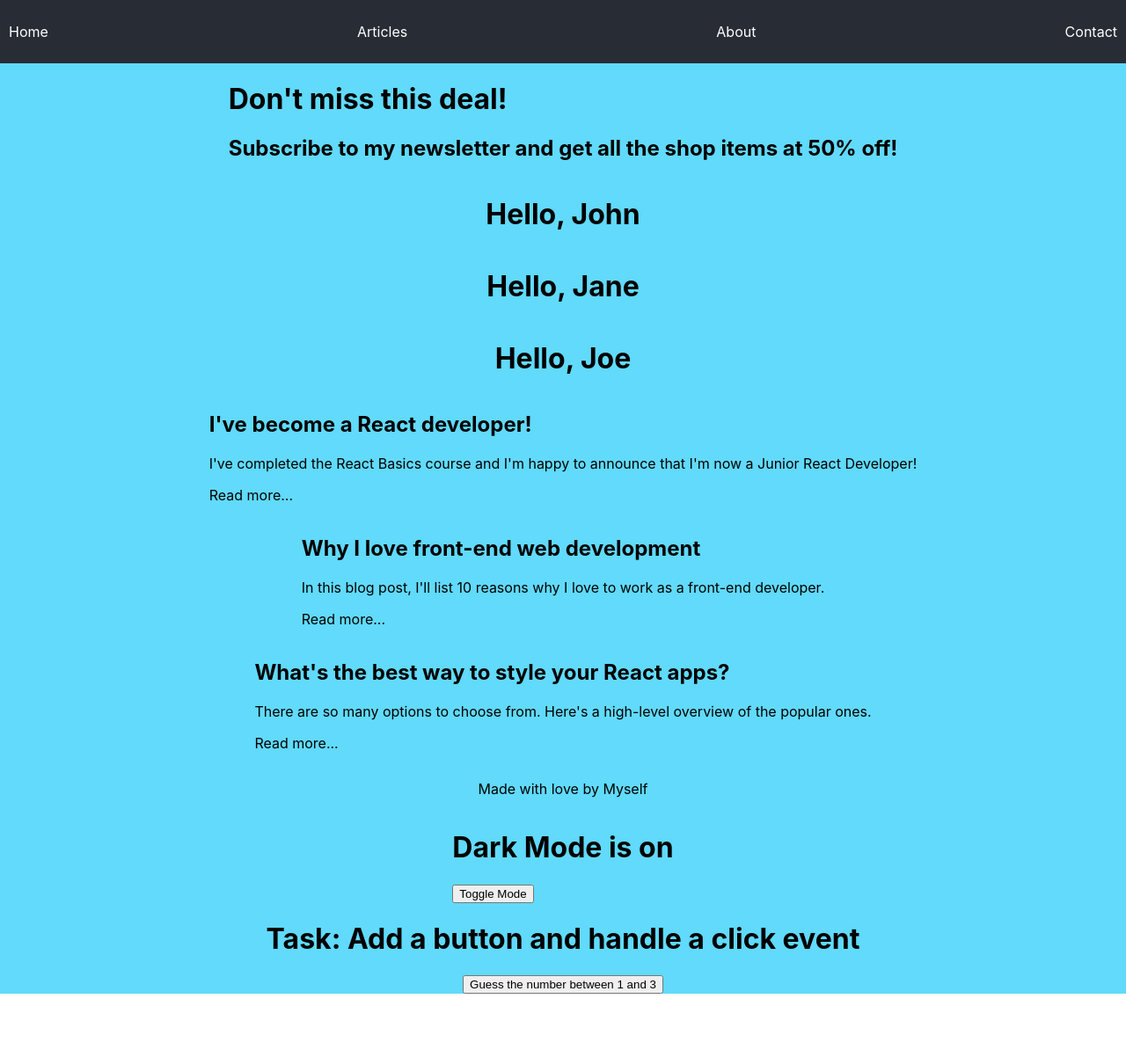
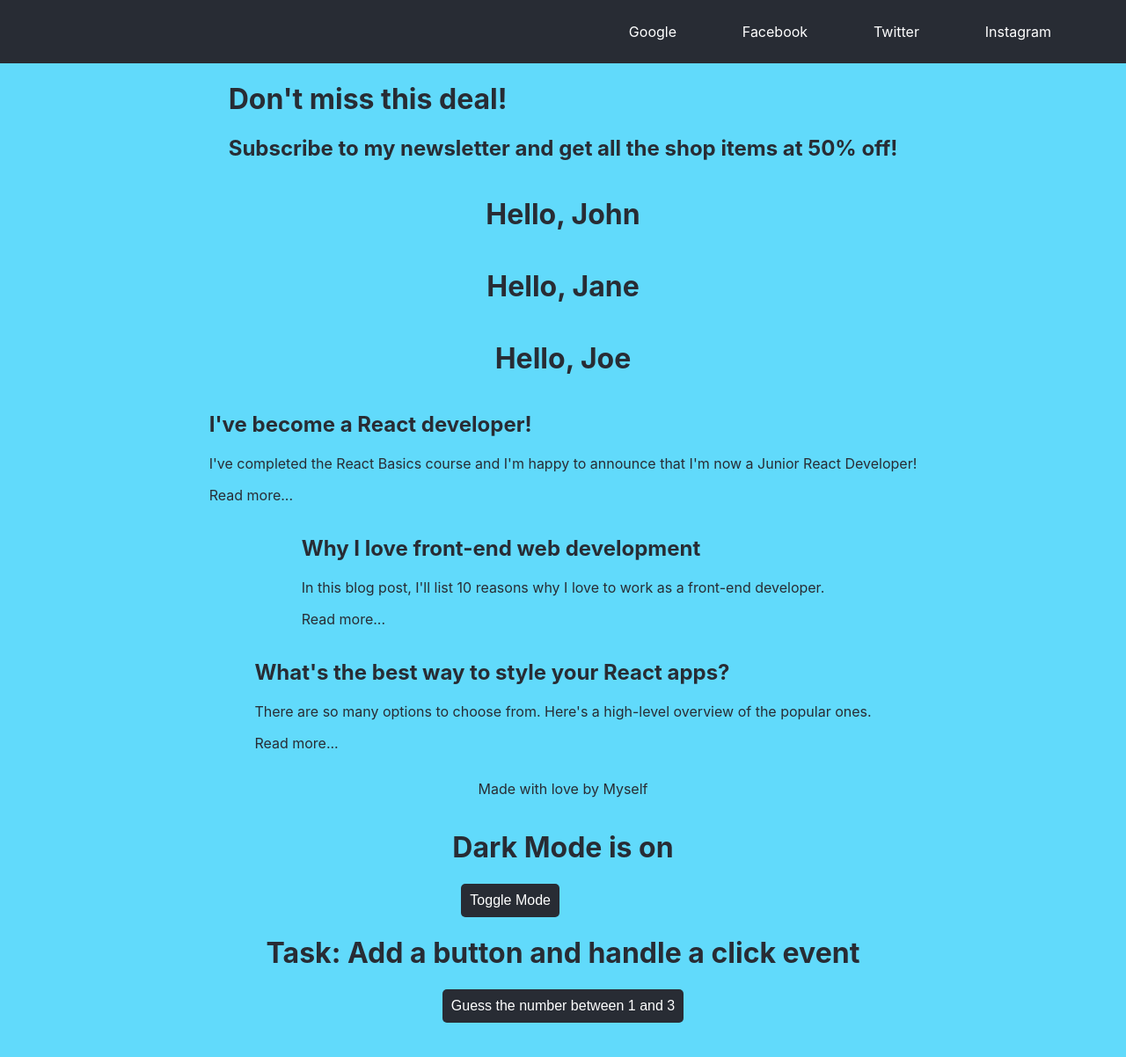
Before and after one commit to danieldraganweb/my-app, a React (Create React App) app: page / in a window 1280 px wide. Shown: the top 1202 px of the page at 88% size. Before the commit the page ends 1130 px from the top, so only its background shows below. Built offline with nearby package versions, Linux system fonts and the light colour scheme.

Commit message:
links add to navbar

```diff
--- a/src/App.css
+++ b/src/App.css
@@ -4,6 +4,8 @@
   min-height: 100vh;
   align-items: center;
   background-color: #61dafb;
+  color: #282c34;
+  padding-bottom: 100px;
 }
 
 .main-nav {
@@ -22,11 +24,32 @@
   display: flex;
   align-items: center;
   flex-direction: row;
-  justify-content: space-between;
+  justify-content: space-evenly;
   list-style: none;
   padding: 0;
-  width: 100%;
-  align-self: end;
+  width: 50%;
+  margin-left: 50%;
+}
+
+.main-nav a {
+  color: white;
+  text-decoration: none;
+  cursor: pointer;
+}
+button {
+  background-color: #282c34;
+  color: white;
+  border: none;
+  cursor: pointer;
+  padding: 10px;
+  font-size: 16px;
+  border-radius: 5px;
+  margin: 0 10px;
+}
+
+button:hover {
+  background-color: #61dafb;
+  color: #282c34;
 }
 
 /* .App-logo {
--- a/src/components/Nav.js
+++ b/src/components/Nav.js
@@ -2,10 +2,18 @@ function Nav() {
   return (
     <nav className="main-nav">
       <ul>
-        <li>Home</li>
-        <li>Articles</li>
-        <li>About</li>
-        <li>Contact</li>
+        <li>
+          <a href="https://www.google.com">Google</a>
+        </li>
+        <li>
+          <a href="https://www.facebook.com">Facebook</a>
+        </li>
+        <li>
+          <a href="https://www.twitter.com">Twitter</a>
+        </li>
+        <li>
+          <a href="https://www.instagram.com">Instagram</a>
+        </li>
       </ul>
     </nav>
   );
```
